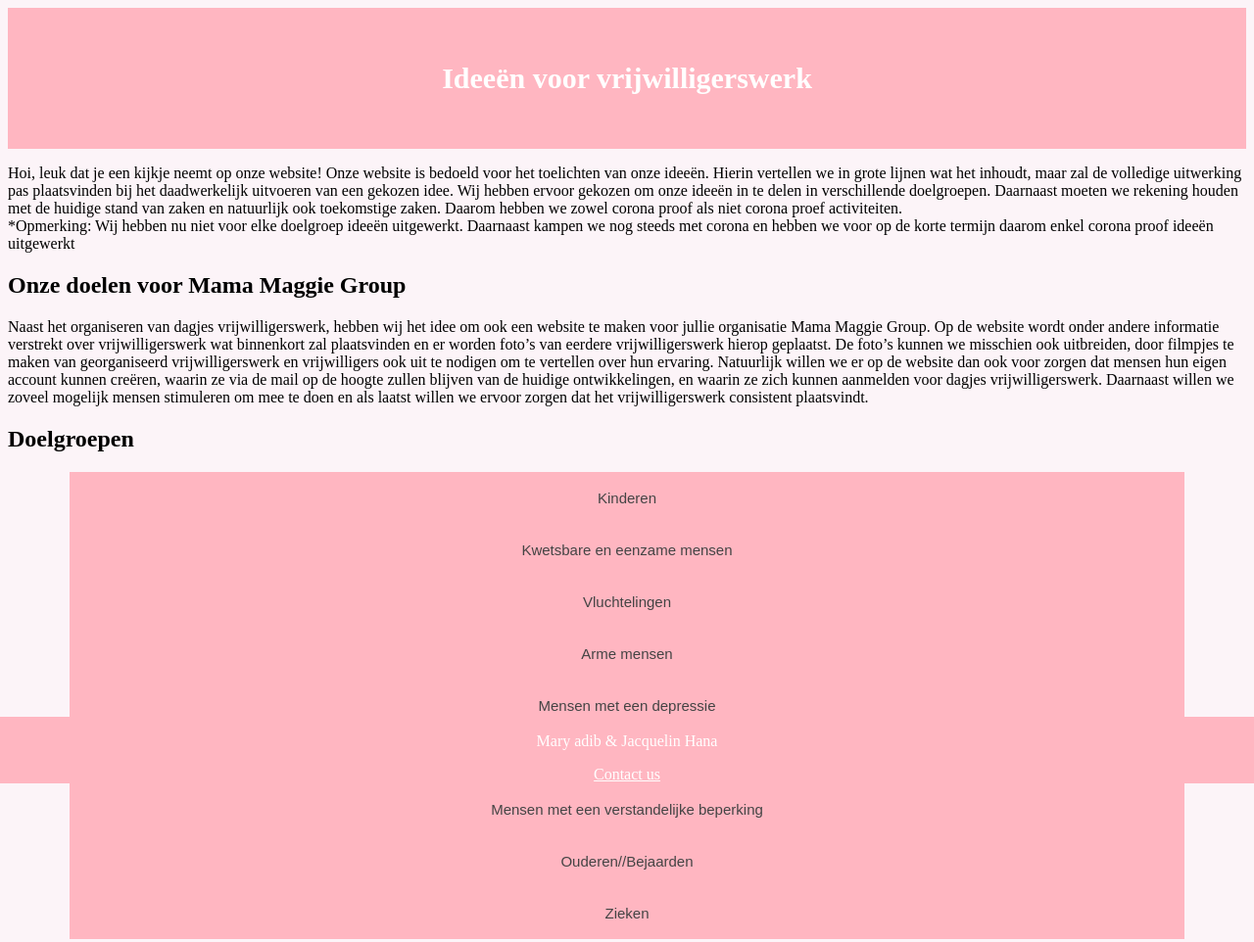
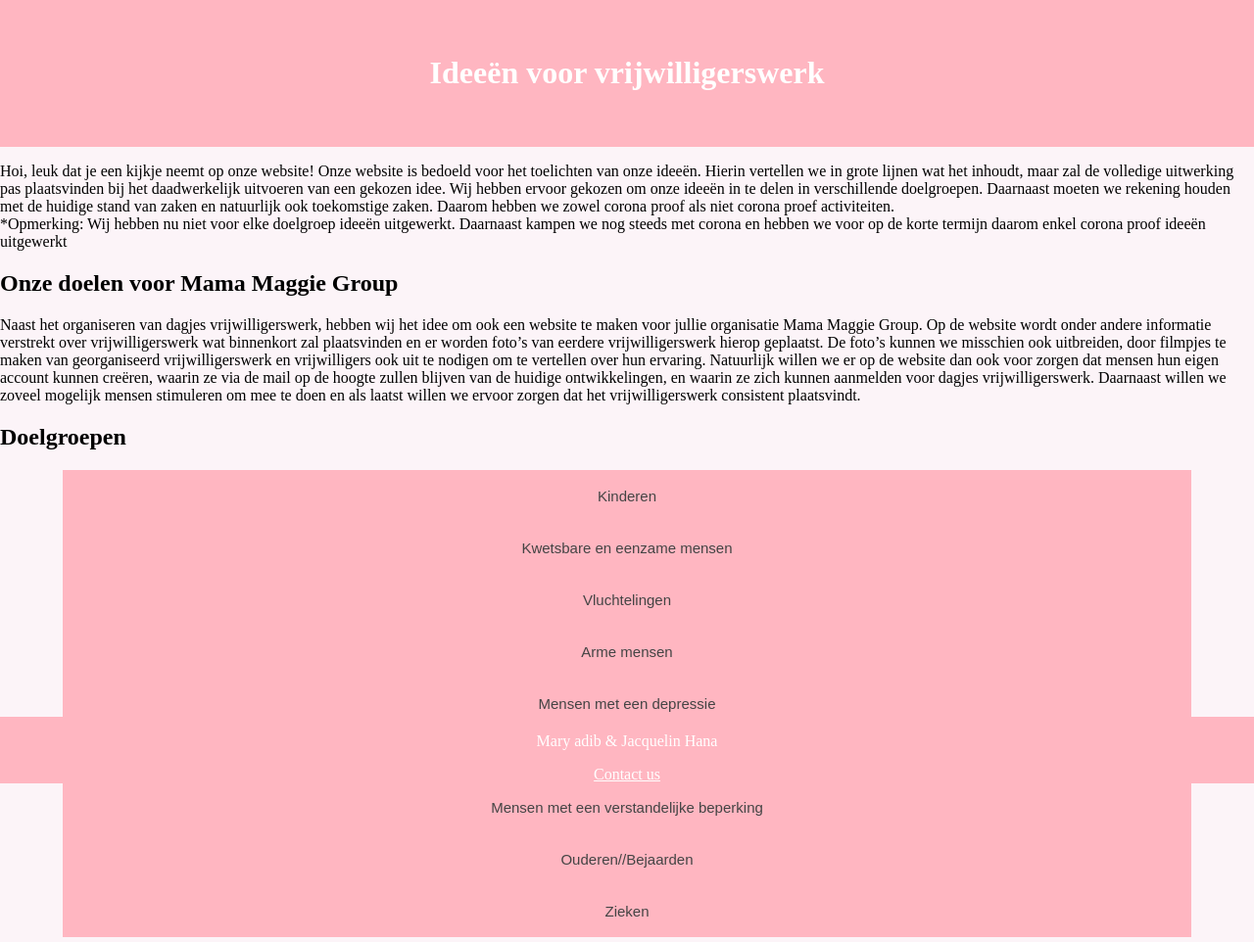
Before and after one commit to JacqHana99/Vrijwilligerswerk, a plain HTML site: page index.html in a window 1280 px wide. Shown: the whole page at 98% size. Drawn offline with Linux system fonts and the light colour scheme.

Commit message:
Add files via upload

```diff
--- a/style.css
+++ b/style.css
@@ -3,15 +3,18 @@
   background-repeat: no-repeat;
   background-attachment: fixed;
   background-size: cover;
+  margin:auto;
+  display:block;
 }
 .header {
   padding: 35px;
   text-align: center;
   background: lightpink;
   color: white;
-  font-size: 15px;
-  background-repeat:  no-repeat;
+  font-size: 15px 15px;
+  background-repeat: no-repeat;
   background-attachment: fixed;
+  background-size: 300px 150px;
 }
 
 /* Style the button that is used to open and close the collapsible content */
```
